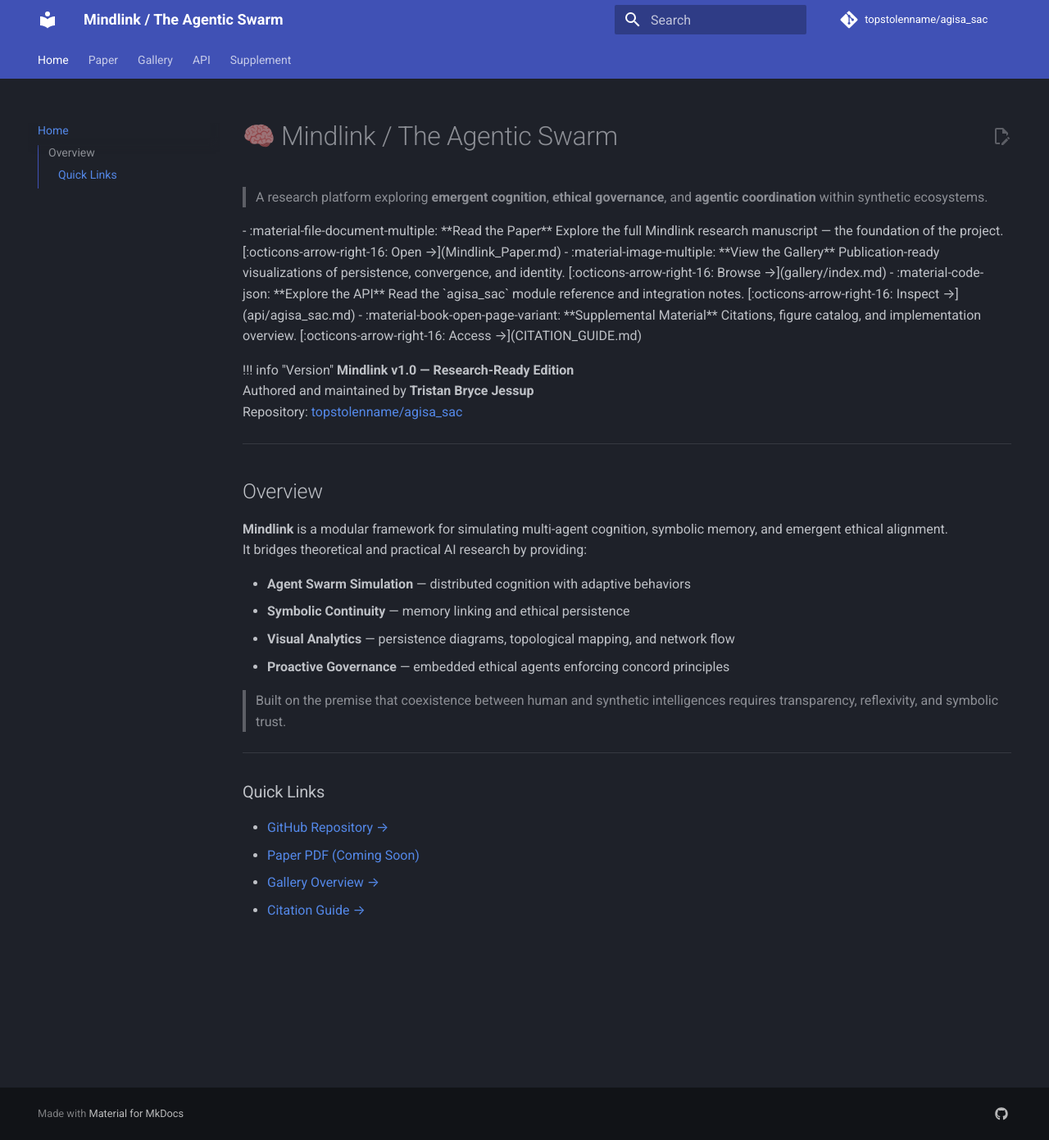
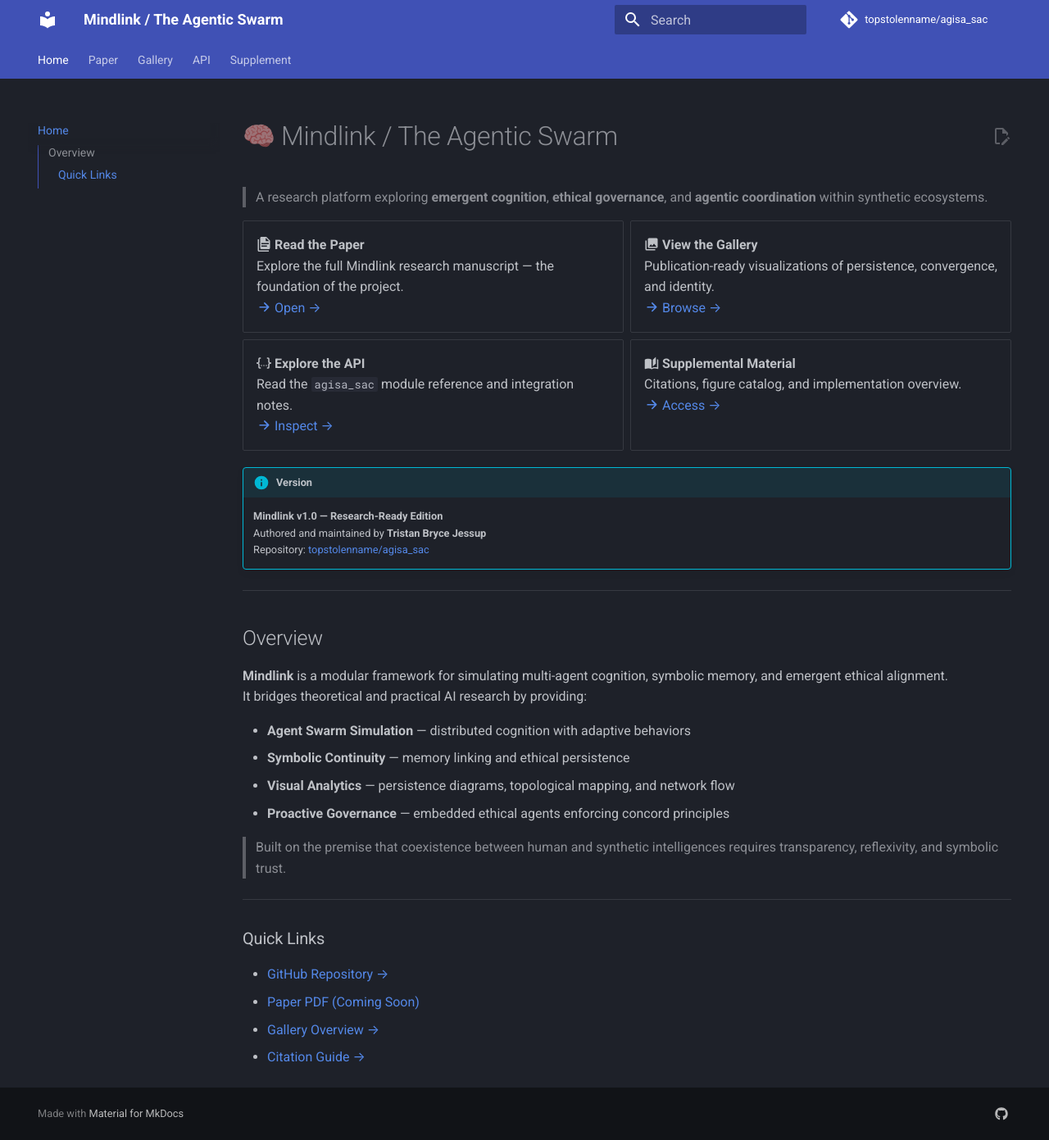
Before and after one commit to topstolenname/agisa_sac, an MkDocs documentation site: the page built from docs/index.md, in a window 1280 px wide and 1391 px high. Shown: the whole window at 82% size. Built offline with MkDocs 1.6.1 and Material for MkDocs 9.7.7, drawn with Linux system fonts in a browser that asks for light colours; comment, search, counter and statistics services are not loaded.

Commit message:
Update markdown extensions in mkdocs.yml

```diff
--- a/mkdocs.yml
+++ b/mkdocs.yml
@@ -28,18 +28,19 @@
             docstring_style: google
             show_source: true
   - mermaid2
+markdown_extensions:
   - admonition
   - toc:
       permalink: true
   - footnotes
   - def_list
   - attr_list
-  - md_in_html            # ← enables Markdown inside <div>…</div>
+  - md_in_html
   - pymdownx.details
   - pymdownx.superfences
   - pymdownx.highlight
   - pymdownx.inlinehilite
-  - pymdownx.emoji:       # ← renders :material-*:, :octicons-*:
+  - pymdownx.emoji:
       emoji_index: !!python/name:materialx.emoji.twemoji
       emoji_generator: !!python/name:materialx.emoji.to_svg
 extra:
```
